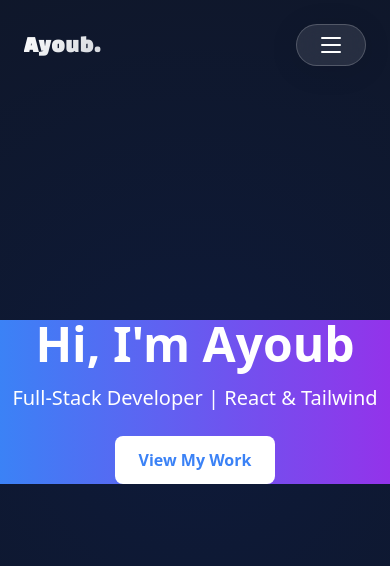
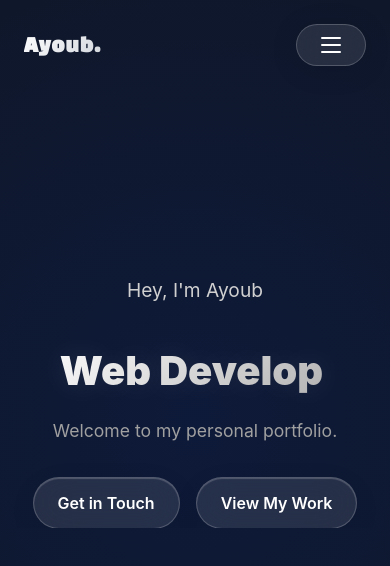
Before and after one commit to Ayoub-BenOmar/Personal-Portfolio, a React (Create React App) app: page / in a window 390 px wide. Shown: the top 566 px of the page. Built offline with nearby package versions, Linux system fonts and the light colour scheme.

Commit message:
Add Hero and About sections with responsive design

```diff
--- a/src/components/About.jsx
+++ b/src/components/About.jsx
@@ -1,12 +1,62 @@
-import React from 'react';
+"use client"
+
+import { useEffect, useState, useRef } from "react"
+import arrowIcon from "../assets/arrow.svg"
+import "../styles/about.css"
 
 export default function About() {
-	return (
-		<section className="py-12">
-			<div className="max-w-3xl mx-auto px-4">
-				<h2 className="text-2xl font-semibold">About</h2>
-				<p className="mt-2 text-gray-600">A short bio goes here. Replace with your own content.</p>
-			</div>
-		</section>
-	);
+  const [isVisible, setIsVisible] = useState(false)
+  const ref = useRef(null)
+
+  useEffect(() => {
+    const observer = new IntersectionObserver(([entry]) => {
+      if (entry.isIntersecting) {
+        setIsVisible(true)
+      }
+    })
+    if (ref.current) observer.observe(ref.current)
+    return () => observer.disconnect()
+  }, [])
+
+  return (
+    <section ref={ref} className={`about ${isVisible ? "fade-in-up" : ""}`}>
+      <div className="container">
+        <div className="about-content">
+          <div className="about-left">
+            <h1 className="about-name">Ayoub Ben Omar</h1>
+            <h2 className="about-role">Full stack web developer</h2>
+            <div className="read-more">
+              <span>Read more about me</span>
+              <img src={arrowIcon} alt="arrow" className="arrow-icon" />
+            </div>
+          </div>
+          <div className="about-right">
+            <p>
+              I’m a 25-year-old developer from Morocco, passionate about creating clean, thoughtful, and user-friendly digital experiences. I started coding two years ago, and since then, I’ve dedicated myself to learning and growing in a fast-paced, project-driven environment.
+            </p>
+            <p>
+              I thrive in Agile Scrum settings, where we build and deliver complete projects every week from scratch — from conception and design to development, testing, and presentation. This experience has helped me develop strong problem-solving skills, adaptability, and the ability to collaborate efficiently within a team while taking ownership of my work.
+            </p>
+			<p>
+				Outside of coding, I enjoy spending time at the beach, sipping coffee, and playing games. These activities help me recharge, stay inspired, and approach my work with creativity and focus.
+			</p>
+            {/* <div className="about-stats">
+              <div className={`stat ${isVisible ? "stat-visible" : ""}`}>
+                <h3>50+</h3>
+                <p>Projects Completed</p>
+              </div>
+              <div className={`stat ${isVisible ? "stat-visible" : ""}`}>
+                <h3>30+</h3>
+                <p>Happy Clients</p>
+              </div>
+              <div className={`stat ${isVisible ? "stat-visible" : ""}`}>
+                <h3>5+</h3>
+                <p>Years Experience</p>
+              </div>
+            </div> */}
+          </div>
+        </div>
+      </div>
+    </section>
+  )
 }
--- a/src/components/Hero.jsx
+++ b/src/components/Hero.jsx
@@ -1,16 +1,82 @@
-import React from 'react';
+"use client"
+
+import { useEffect, useState } from "react"
+import "../styles/hero.css"
 
 export default function Hero() {
+  const [isVisible, setIsVisible] = useState(false)
+  const [typedText, setTypedText] = useState("")
+  const [fontIndex, setFontIndex] = useState(0)
+  const [isDeleting, setIsDeleting] = useState(false)
+
+  const fullText = "Web Developer"
+  const fonts = ["font-serif", "font-sans", "font-mono", "font-display"]
+
+  useEffect(() => {
+    setIsVisible(true)
+  }, [])
+
+  useEffect(() => {
+    let timer
+
+    if (!isDeleting) {
+      // Typing phase
+      if (typedText.length < fullText.length) {
+        timer = setTimeout(() => {
+          setTypedText(fullText.slice(0, typedText.length + 1))
+        }, 100)
+      } else {
+        // Pause before deleting
+        timer = setTimeout(() => {
+          setIsDeleting(true)
+        }, 2000)
+      }
+    } else {
+      // Deleting phase
+      if (typedText.length > 0) {
+        timer = setTimeout(() => {
+          setTypedText(typedText.slice(0, typedText.length - 1))
+        }, 80)
+      } else {
+        // Switch to next font and start typing again
+        setFontIndex((prev) => (prev + 1) % fonts.length)
+        setIsDeleting(false)
+      }
+    }
+
+    return () => clearTimeout(timer)
+  }, [typedText, isDeleting, fullText, fonts.length])
+
   return (
-    <section className="h-screen flex flex-col justify-center items-center bg-gradient-to-r from-blue-500 to-purple-600 text-white">
-      <h1 className="text-5xl font-bold mb-4">Hi, I'm Ayoub</h1>
-      <p className="text-xl mb-6">Full-Stack Developer | React & Tailwind</p>
-      <a
-        href="#projects"
-        className="px-6 py-3 bg-white text-blue-500 font-semibold rounded-lg hover:bg-gray-100 transition"
-      >
-        View My Work
-      </a>
+    <section className={`hero ${isVisible ? "fade-in-up" : ""}`}>
+      <div className="hero-content">
+        <div className="hero-text">
+          <p className="hero-subtitle">Hey, I'm Ayoub</p>
+          <h1 className={`hero-title typing-title ${fonts[fontIndex]}`}>
+            {typedText}
+            <span className="typing-cursor"></span>
+          </h1>
+          <p className="hero-description">Welcome to my personal portfolio.</p>
+          <div className="hero-buttons">
+            <button
+              className="btn btn-primary"
+              onClick={() => document.getElementById("contact").scrollIntoView({ behavior: "smooth" })}
+            >
+              Get in Touch
+            </button>
+            <button
+              className="btn btn-secondary"
+              onClick={() => document.getElementById("projects").scrollIntoView({ behavior: "smooth" })}
+            >
+              View My Work
+            </button>
+          </div>
+        </div>
+      </div>
+      {/* <div className="scroll-indicator">
+        <span>Scroll to explore</span>
+        <div className="scroll-arrow"></div>
+      </div> */}
     </section>
-  );
+  )
 }
--- /dev/null
+++ b/src/styles/about.css
@@ -0,0 +1,137 @@
+.about {
+  padding: 6rem 2rem;
+  background: transparent;
+}
+
+.container {
+  max-width: 1200px;
+  margin: 0 auto;
+}
+
+/* Section title removed */
+
+.about-content {
+  display: grid;
+  grid-template-columns: 1fr 1fr;
+  gap: 6rem;
+  align-items: start;
+}
+
+.about-left {
+  display: flex;
+  flex-direction: column;
+  gap: 1rem;
+}
+
+.about-name {
+  font-size: 3rem;
+  font-weight: 900;
+  color: white;
+  line-height: 1.1;
+  margin: 0;
+}
+
+.about-role {
+  font-size: 1.5rem;
+  color: #a0a0a0;
+  font-weight: 500;
+  margin: 0;
+  margin-bottom: 2rem;
+}
+
+.read-more {
+  display: flex;
+  align-items: center;
+  gap: 1rem;
+  color: white;
+  font-size: 1.1rem;
+  font-weight: 500;
+}
+
+.arrow-icon {
+  width: 40px;
+  height: auto;
+  transition: transform 0.3s ease;
+}
+
+.read-more:hover .arrow-icon {
+  transform: translateX(10px);
+}
+
+.about-right {
+  color: #d0d0d0;
+  line-height: 1.8;
+}
+
+.about-right p {
+  font-size: 1rem;
+  margin-bottom: 1.5rem;
+}
+
+.about-stats {
+  display: grid;
+  grid-template-columns: repeat(3, 1fr);
+  gap: 2rem;
+  margin-top: 2rem;
+}
+
+.stat {
+  text-align: center;
+  padding: 2rem;
+  background: rgba(255, 255, 255, 0.05);
+  border-radius: 1rem;
+  border: 1px solid rgba(255, 255, 255, 0.1);
+  opacity: 0;
+  transform: translateY(20px);
+  transition: all 0.6s ease;
+}
+
+.stat-visible {
+  opacity: 1;
+  transform: translateY(0);
+  animation: slideInUp 0.6s ease-out;
+}
+
+.stat h3 {
+  font-size: 2.5rem;
+  color: white;
+  margin-bottom: 0.5rem;
+}
+
+.stat p {
+  color: #a0a0a0;
+  font-size: 0.9rem;
+}
+
+.stat:hover {
+  border-color: rgba(255, 255, 255, 0.2);
+  background: rgba(255, 255, 255, 0.08);
+  transform: translateY(-5px);
+}
+
+/* Visual styles removed */
+
+@keyframes slideInUp {
+  from {
+    opacity: 0;
+    transform: translateY(30px);
+  }
+  to {
+    opacity: 1;
+    transform: translateY(0);
+  }
+}
+
+@media (max-width: 768px) {
+  .about-content {
+    grid-template-columns: 1fr;
+  }
+
+  .section-title {
+    font-size: 2rem;
+  }
+
+  .about-stats {
+    grid-template-columns: 1fr;
+  }
+}
--- /dev/null
+++ b/src/styles/hero.css
@@ -0,0 +1,203 @@
+.hero {
+  min-height: 100vh;
+  display: flex;
+  flex-direction: column;
+  justify-content: center;
+  align-items: center;
+  padding: 4rem 2rem;
+  position: relative;
+  overflow: hidden;
+}
+
+.hero-content {
+  display: flex;
+  flex-direction: column;
+  justify-content: center;
+  align-items: center;
+  text-align: center;
+  max-width: 800px;
+  width: 100%;
+  z-index: 1;
+}
+
+.hero-text {
+  color: white;
+}
+
+.hero-title {
+  font-size: 4rem;
+  font-weight: 900;
+  margin-bottom: 1rem;
+  background: linear-gradient(135deg, #ffffff 0%, #b0b0b0 100%);
+  -webkit-background-clip: text;
+  -webkit-text-fill-color: transparent;
+  background-clip: text;
+  text-shadow: 0 0 30px rgba(255, 255, 255, 0.1);
+}
+
+/* Added typing animation support styles */
+.typing-title {
+  position: relative;
+  display: inline-block;
+  min-height: 4rem;
+}
+
+.typing-cursor {
+  display: inline-block;
+  width: 3px;
+  height: 4rem;
+  background: linear-gradient(135deg, #ffffff 0%, #b0b0b0 100%);
+  margin-left: 4px;
+  animation: blink 0.7s infinite;
+}
+
+@keyframes blink {
+  0%,
+  49% {
+    opacity: 1;
+  }
+  50%,
+  100% {
+    opacity: 0;
+  }
+}
+
+.font-serif {
+  font-family: Georgia, "Times New Roman", serif;
+}
+
+.font-sans {
+  font-family: -apple-system, BlinkMacSystemFont, "Segoe UI", Roboto, "Helvetica Neue", sans-serif;
+}
+
+.font-mono {
+  font-family: "Courier New", Courier, monospace;
+}
+
+.font-display {
+  font-family: "Trebuchet MS", "Lucida Grande", sans-serif;
+  font-weight: 900;
+  letter-spacing: -0.02em;
+}
+
+.hero-subtitle {
+  font-size: 1.5rem;
+  color: #d0d0d0;
+  margin-bottom: 1rem;
+}
+
+.hero-description {
+  font-size: 1.1rem;
+  color: #a0a0a0;
+  margin-bottom: 2rem;
+  line-height: 1.6;
+}
+
+.hero-buttons {
+  display: flex;
+  gap: 1rem;
+  flex-wrap: wrap;
+  justify-content: center;
+}
+
+.btn {
+  display: flex;
+  align-items: center;
+  justify-content: center;
+  gap: 0.5rem;
+  padding: 0.8rem 1.5rem;
+  background: rgba(255, 255, 255, 0.1);
+  color: #ffffff;
+  border: 1px solid rgba(255, 255, 255, 0.2);
+  border-radius: 50px;
+  font-size: 1rem;
+  font-weight: 600;
+  cursor: pointer;
+  transition: all 0.3s ease;
+  position: relative;
+  overflow: hidden;
+  backdrop-filter: blur(20px);
+  box-shadow: 0 8px 32px rgba(0, 0, 0, 0.05), inset 0 1px 1px rgba(255, 255, 255, 0.2);
+}
+
+.btn:hover {
+  background: rgba(255, 255, 255, 0.2);
+  backdrop-filter: blur(25px);
+  border: 1px solid rgba(255, 255, 255, 0.35);
+  transform: translateY(-2px);
+  box-shadow: 0 12px 40px rgba(0, 0, 0, 0.1), inset 0 1px 1px rgba(255, 255, 255, 0.3);
+}
+
+.btn::before {
+  content: "";
+  position: absolute;
+  top: 50%;
+  left: 50%;
+  width: 0;
+  height: 0;
+  background: rgba(255, 255, 255, 0.1);
+  border-radius: 50%;
+  transform: translate(-50%, -50%);
+  transition: width 0.6s, height 0.6s;
+}
+
+.btn:active::before {
+  width: 300px;
+  height: 300px;
+}
+
+.scroll-indicator {
+  position: absolute;
+  bottom: 2rem;
+  left: 50%;
+  transform: translateX(-50%);
+  text-align: center;
+  color: rgba(255, 255, 255, 0.5);
+  animation: pulse 2s ease-in-out infinite;
+}
+
+.scroll-indicator span {
+  display: block;
+  font-size: 0.9rem;
+  margin-bottom: 0.5rem;
+}
+
+.scroll-arrow {
+  width: 24px;
+  height: 24px;
+  margin: 0 auto;
+  border-left: 2px solid rgba(255, 255, 255, 0.5);
+  border-bottom: 2px solid rgba(255, 255, 255, 0.5);
+  transform: rotate(-45deg);
+  animation: bounce 2s infinite;
+}
+
+@keyframes bounce {
+  0%,
+  100% {
+    transform: rotate(-45deg) translateY(0);
+  }
+  50% {
+    transform: rotate(-45deg) translateY(10px);
+  }
+}
+
+@keyframes pulse {
+  0%,
+  100% {
+    opacity: 0.5;
+  }
+  50% {
+    opacity: 1;
+  }
+}
+
+@media (max-width: 768px) {
+  .hero-title {
+    font-size: 2.5rem;
+  }
+
+  .hero-subtitle {
+    font-size: 1.2rem;
+  }
+}
```
